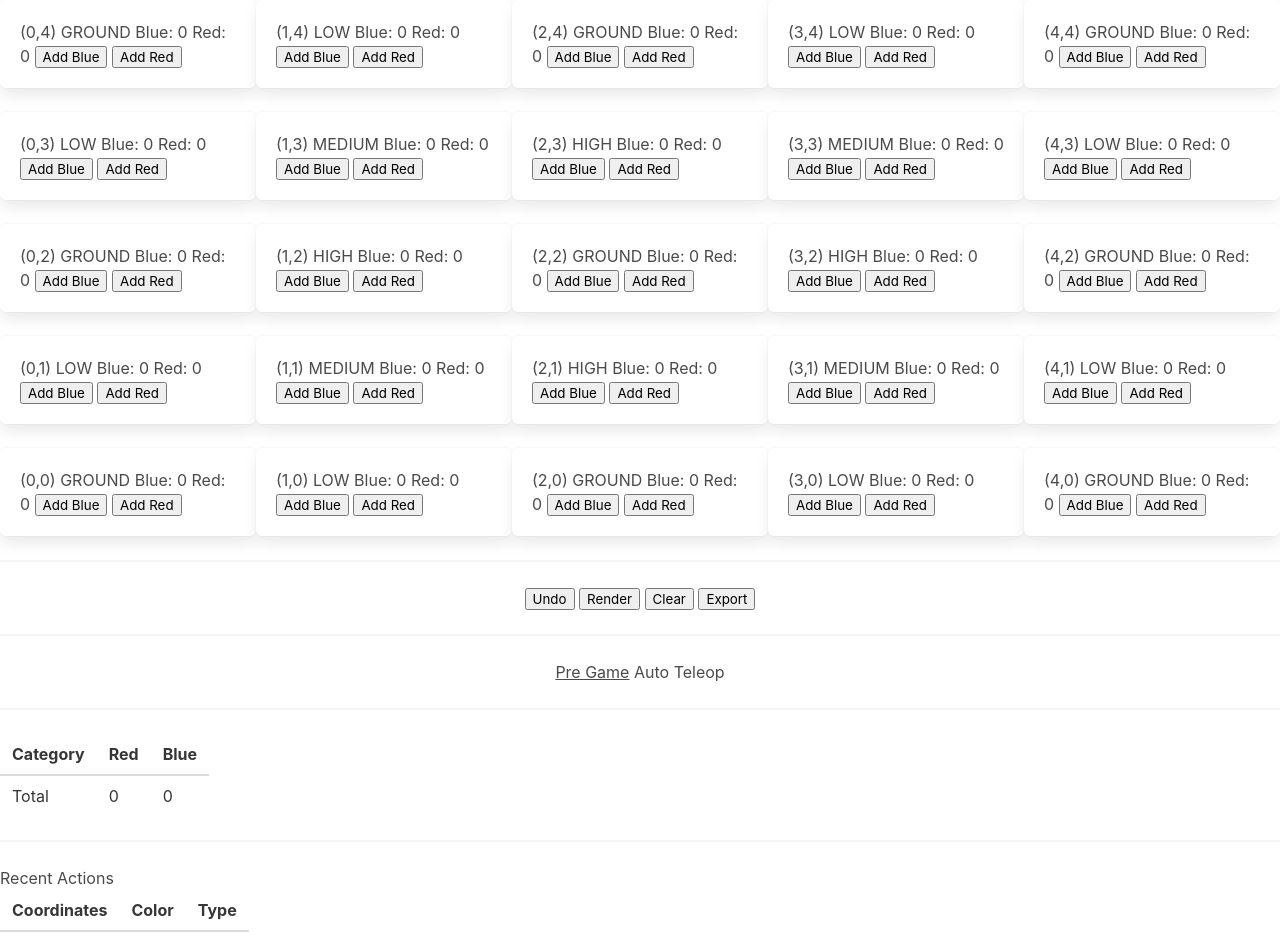
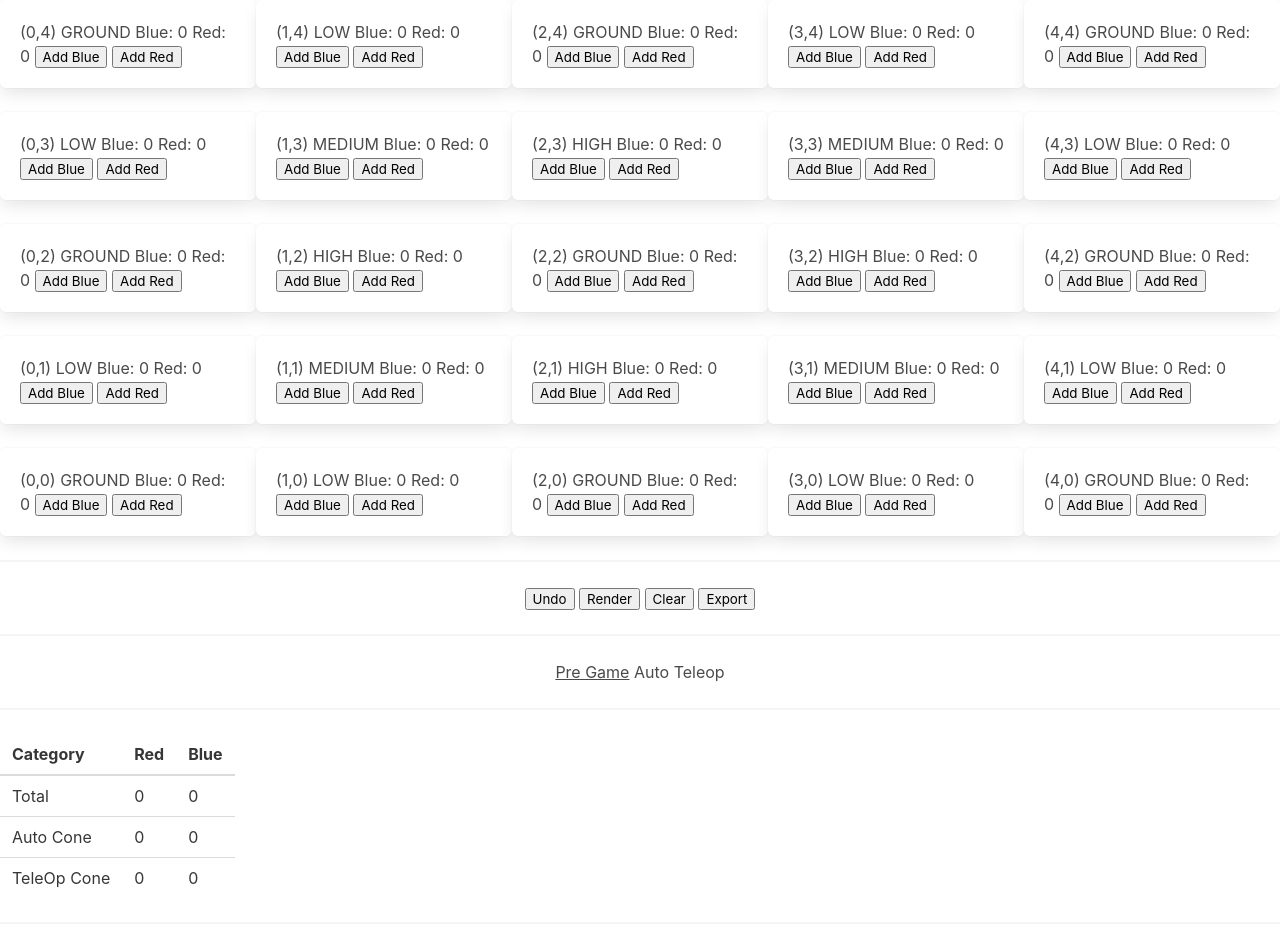
Before and after one commit to 1toldyou/PP-ScoreBoard, a SvelteKit app: page / in a window 1280 px wide. Shown: the top 951 px of the page. Built offline with nearby package versions, Linux system fonts and the light colour scheme.

Commit message:
more score

```diff
--- a/src/lib/scoring.ts
+++ b/src/lib/scoring.ts
@@ -4,46 +4,52 @@ import {Alliance, ConeType} from "./cone";
 export interface Scoring {
     blueTotal: number;
     redTotal: number;
-    blueAutoCone?: number;
-    redAutoCone?: number;
-    blueTeleopCone?: number;
-    redTeleopCone?: number;
+    blueAutoConeScore?: number;
+    redAutoConeScore?: number;
+    blueTeleopConeScore?: number;
+    redTeleopConeScore?: number;
 }
 
 export function computeScore(actions: GameAction[]): Scoring{
     let currentConeScoreMultiplier: number;
     let blueTotal = 0;
     let redTotal = 0;
-    let blueAutoCone = 0;
-    let redAutoCone = 0;
+    let blueAutoConeScore = 0;
+    let redAutoConeScore = 0;
+    let blueTeleopConeScore = 0;
+    let redTeleopConeScore = 0;
 
     actions.forEach(action => {
         if (action.cone.category === ConeType.AUTO) {
             currentConeScoreMultiplier = 2;
             if (action.cone.color == Alliance.BLUE) {
-                blueAutoCone += action.pole.height * currentConeScoreMultiplier;
+                blueAutoConeScore += action.pole.height * currentConeScoreMultiplier;
             }
             else if (action.cone.color == Alliance.RED) {
-                redAutoCone += action.pole.height * currentConeScoreMultiplier;
+                redAutoConeScore += action.pole.height * currentConeScoreMultiplier;
             }
         } else if (action.cone.category === ConeType.REGULAR) {
             currentConeScoreMultiplier = 1;
             if (action.cone.color == Alliance.BLUE) {
-                blueTotal += action.pole.height * currentConeScoreMultiplier;
+                blueTeleopConeScore += action.pole.height * currentConeScoreMultiplier;
             }
             else if (action.cone.color == Alliance.RED) {
-                redTotal += action.pole.height * currentConeScoreMultiplier;
+                redTeleopConeScore += action.pole.height * currentConeScoreMultiplier;
             }
         }
     });
 
-    blueTotal += blueAutoCone;
-    redTotal += redAutoCone;
+    blueTotal += blueAutoConeScore;
+    redTotal += redAutoConeScore;
+    blueTotal += blueTeleopConeScore;
+    redTotal += redTeleopConeScore;
 
     return {
         blueTotal: blueTotal,
         redTotal: redTotal,
-        blueAutoCone: blueAutoCone,
-        redAutoCone: redAutoCone,
+        blueAutoConeScore: blueAutoConeScore,
+        redAutoConeScore: redAutoConeScore,
+        blueTeleopConeScore: blueTeleopConeScore,
+        redTeleopConeScore: redTeleopConeScore,
     }
 }
--- a/src/routes/+page.svelte
+++ b/src/routes/+page.svelte
@@ -23,11 +23,15 @@
 	let score: Scoring = {
 		blueTotal: 0,
 		redTotal: 0,
+		blueAutoConeScore: 0,
+		redAutoConeScore: 0,
+		blueTeleopConeScore: 0,
+		redTeleopConeScore: 0,
 	}
 
 	$: {
-		console.debug("actions", actions);
-		console.debug("junctions", junctions);
+		// console.debug("actions", actions);
+		// console.debug("junctions", junctions);
 
 		switch (gameStage) {
 			case GameStage.AUTO:
@@ -189,6 +193,16 @@
 					<td>{score.redTotal}</td>
 					<td>{score.blueTotal}</td>
 				</tr>
+				<tr>
+					<td>Auto Cone</td>
+					<td>{score.redAutoConeScore}</td>
+					<td>{score.blueAutoConeScore}</td>
+				</tr>
+				<tr>
+					<td>TeleOp Cone</td>
+					<td>{score.redTeleopConeScore}</td>
+					<td>{score.blueTeleopConeScore}</td>
+				</tr>
 			</tbody>
 		</table>
 	</div>
```
